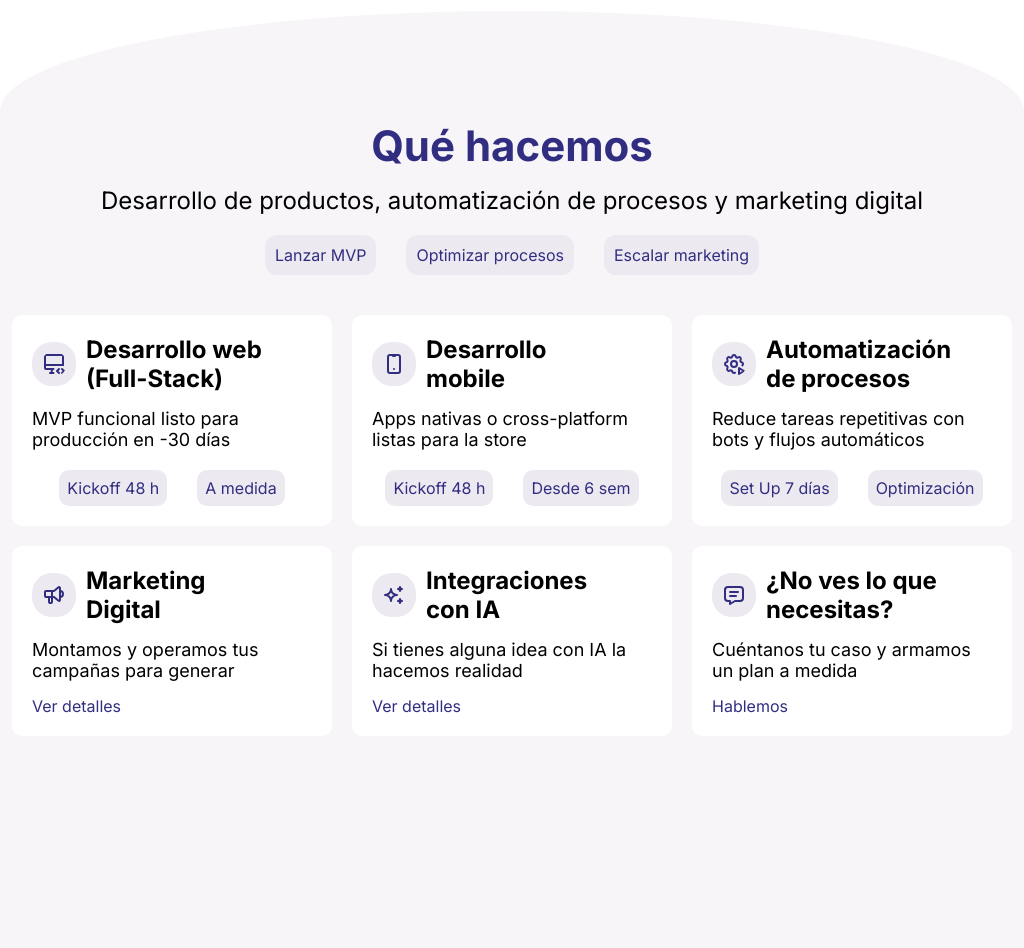
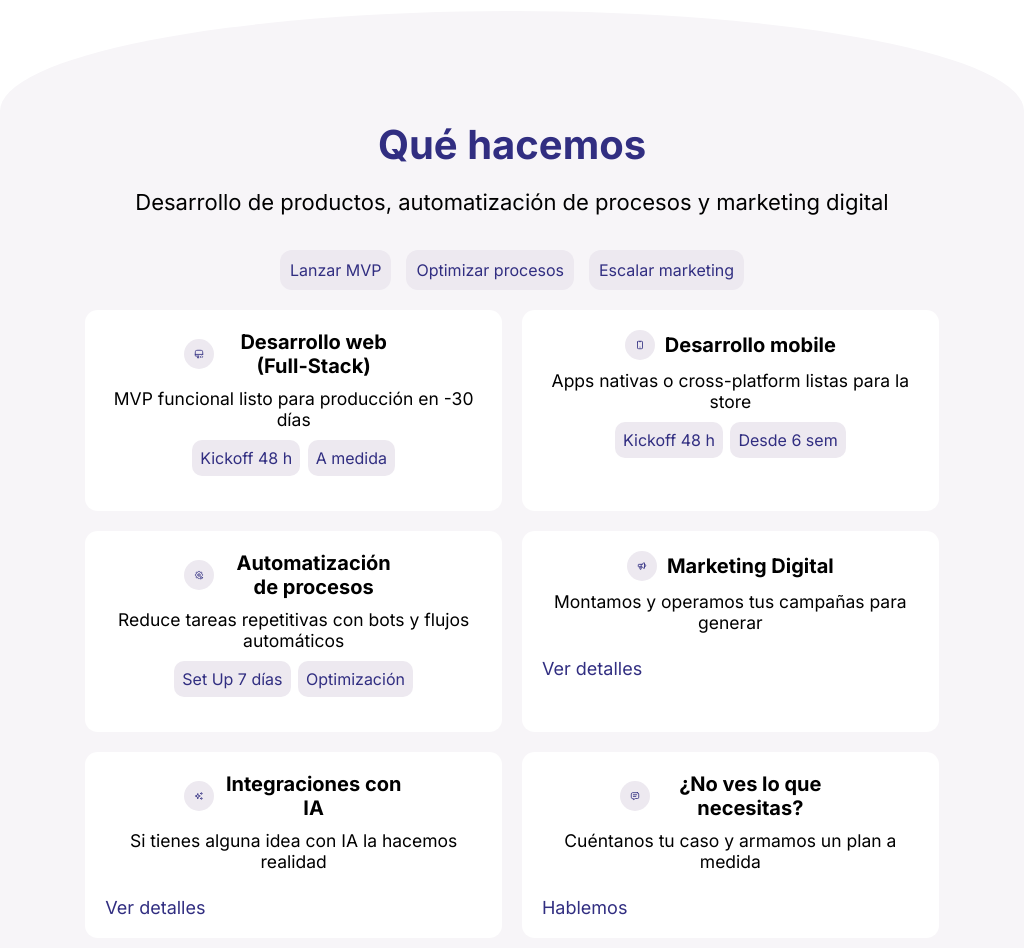
Before and after one commit to SoyDouglas/FissionSoftware, a React (Vite) app: page / in a window 1024 px wide. Shown: the part 780-1728 px from the top of the page. Before the commit the page ends 1566 px from the top, so only its background shows below. Built offline with nearby package versions, Linux system fonts and the light colour scheme.

Commit message:
Responsive design for tablet in WhatWeDo section

```diff
--- a/src/components/css/WhatWeDo.css
+++ b/src/components/css/WhatWeDo.css
@@ -172,3 +172,98 @@
   }
 }
 }
+
+/* ===== Tablet: 769px – 1024px ===== */
+@media (min-width: 769px) and (max-width: 1024px) {
+  /* —— Títulos centrados y con peso —— */
+  .wwd-title {
+    font-size: 4rem;
+    text-align: center;
+    margin-bottom: 0.5rem;
+  }
+  .wwd-sub {
+    font-size: 2.2rem;
+    text-align: center;
+    margin-bottom: 1.5rem;
+  }
+
+  /* —— Tags “Qué hacemos” en fila centrada —— */
+  .wwd-items {
+    display: flex;
+    flex-direction: row;
+    flex-wrap: wrap;
+    justify-content: center;
+    align-items: center;
+    gap: 1.5rem;
+    margin: 2rem 0;
+  }
+
+  /* —— Grid de 2 columnas centradas —— */
+  .card-grid {
+    display: grid;
+    grid-template-columns: repeat(2, 1fr);
+    gap: 2rem;
+    max-width: 85%;
+    margin: 0 auto;
+    justify-items: center;
+  }
+
+  /* —— Cards más angostas y estilizadas —— */
+  .card {
+    width: 100%;
+    max-width: 420px;
+    padding: 2rem;
+    box-sizing: border-box;
+    background-color: #ffffff;
+    border-radius: 1.25rem;
+    box-shadow: 0 4px 12px rgba(0, 0, 0, 0.06);
+    transition: transform 0.3s ease, box-shadow 0.3s ease;
+  }
+  .card:hover {
+    transform: translateY(-6px);
+    box-shadow: 0 8px 24px rgba(0, 0, 0, 0.1);
+  }
+
+  /* —— Contenido interno centrado —— */
+  .card-title {
+    display: flex;
+    justify-content: center;
+    align-items: center;
+    gap: 1rem;
+    margin-bottom: 1rem;
+    width: 100%;
+  }
+  .card-title img {
+    width: 3rem;
+    height: 3rem;
+    margin: 0;
+  }
+  .card-title h3 {
+    font-size: 2rem;
+    margin: 0;
+    text-align: center;
+  }
+  .card p {
+    font-size: 1.75rem;
+    text-align: center;
+    margin: 0 0 1rem;
+    width: 100%;
+  }
+  .card ul {
+    display: flex;
+    flex-wrap: wrap;
+    justify-content: center;
+    gap: 0.75rem;
+    margin: 0 0 1.5rem;
+    padding: 0;
+  }
+  .card ul li {
+    list-style: none;
+    font-size: 1.6rem;
+  }
+  .card a {
+    display: inline-block;
+    font-size: 1.8rem;
+    text-align: center;
+  }
+}
```
